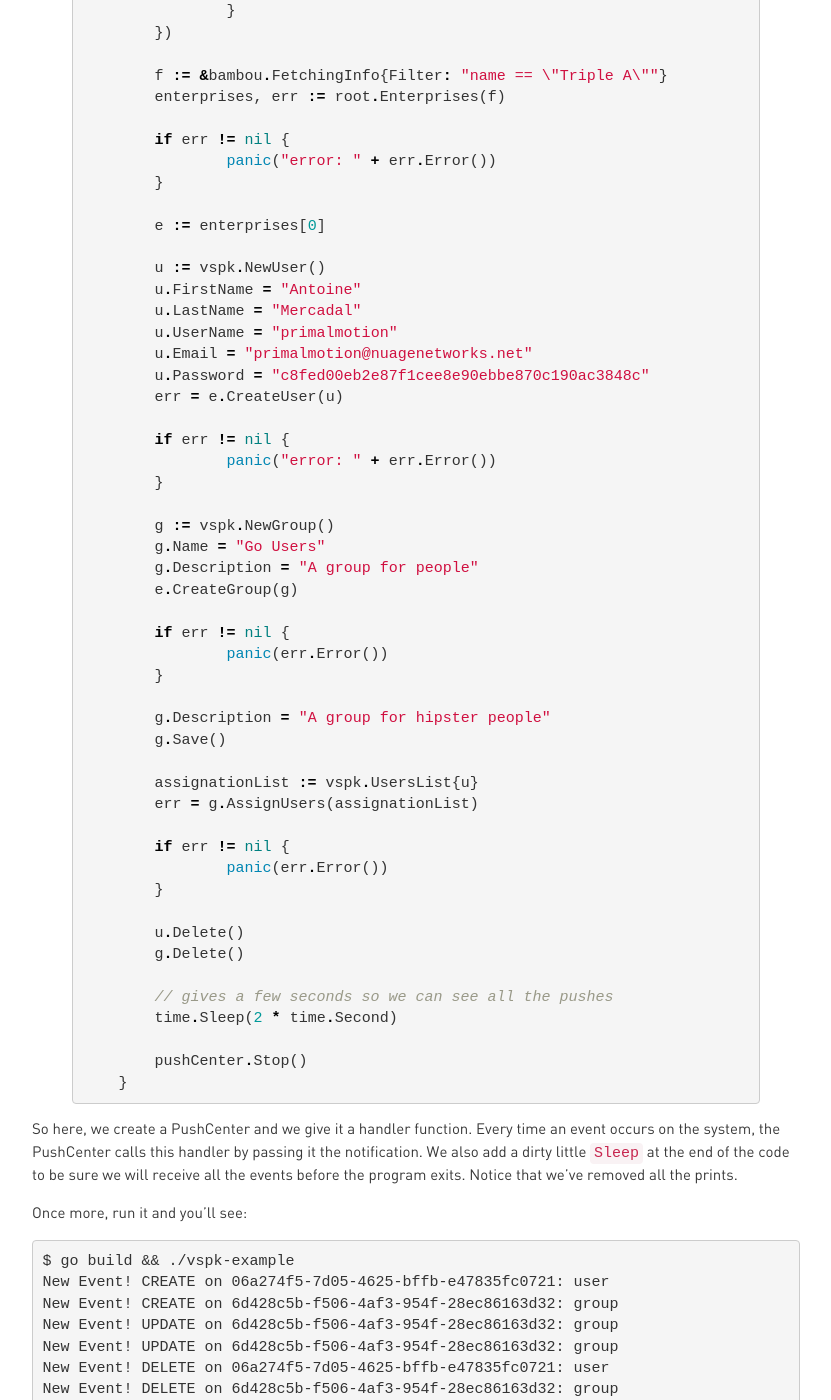
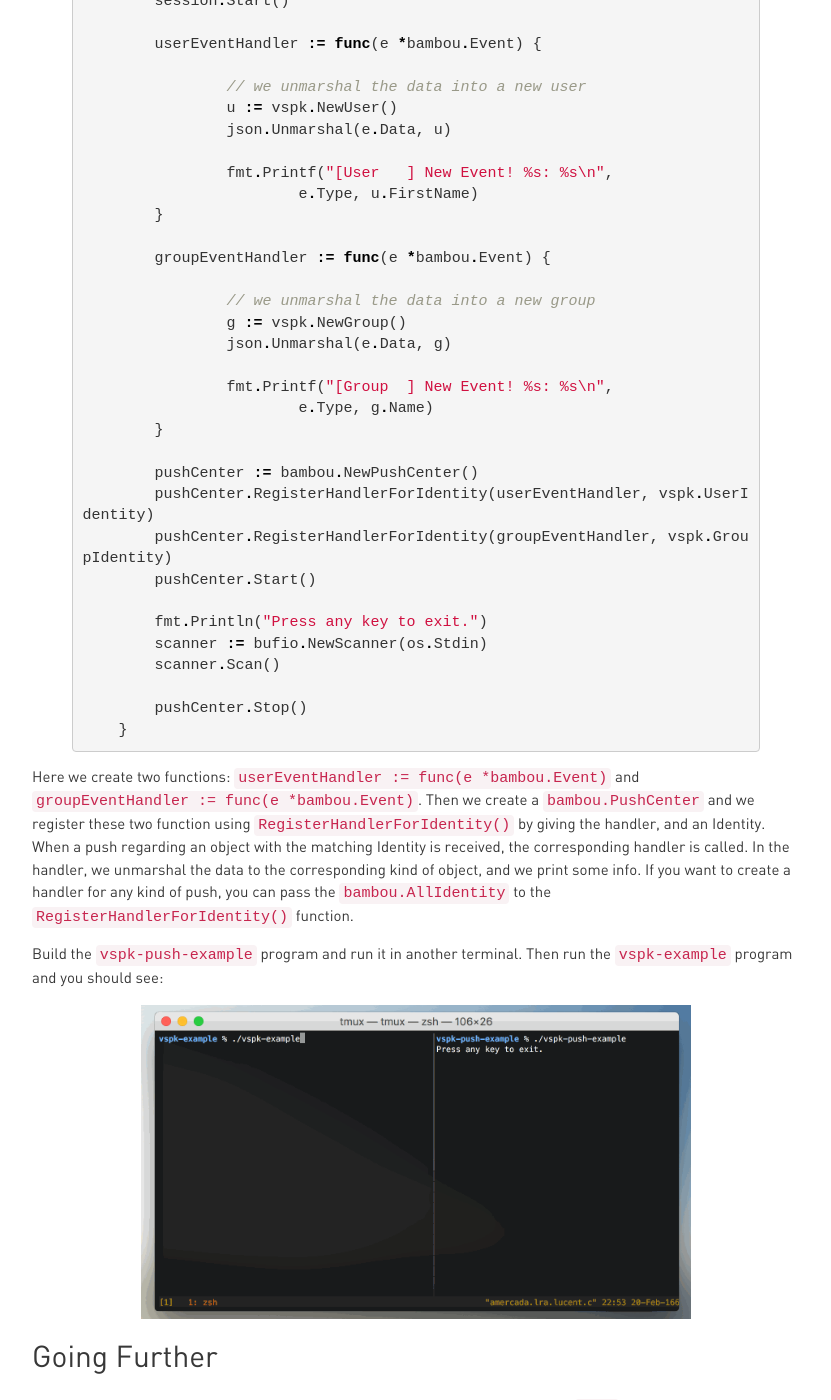
Before and after one commit to nuagenetworks/nuagenetworks.github.io, a Jekyll site: the page built from _posts/2016-02-20-Go Bambo Go.md, in a window 1280 px wide and 1400 px high, scrolled down 7917 px. Shown: the whole window, without its empty margins (224-1055 px from the left). Built offline with Jekyll 4.4.1, drawn with Linux system fonts in a browser that asks for light colours; nearby versions of some CDN libraries; some web fonts are replaced; comment, search, counter and statistics services are not loaded; some of the changed text lies outside the part shown.

Commit message:
Adapt to some minor changes

```diff
--- a/_posts/2016-02-20-Go Bambo Go.md
+++ b/_posts/2016-02-20-Go Bambo Go.md
@@ -301,97 +301,73 @@ Run it and you'll see:
     Group updated!
     User assigned! Group content: [<user:cca2d663-0c44-45f5-a291-78b82b54f9d3>]
 
-This covers the basic of the CRUD operations. The last thing I want to show you is how to use the `PushCenter`. Let's modify the code a bit so it looks like:
+This covers the basic of the CRUD operations. The last thing I want to show you is how to use the `PushCenter`. Create another little project at the same level than `vspk-example` package:
+
+    $ cd ../
+    $ mkdir vspk-push-example
+    $ touch vspk-push-example.go
+
+Then edit the `vspk-push-example.go` file so it looks like:
 
 {% highlight go %}
     package main
 
     import (
+    	"bufio"
+    	"encoding/json"
     	"fmt"
+    	"os"
+
     	"github.com/nuagenetworks/go-bambou/bambou"
     	"github.com/nuagenetworks/go-vspk/vspk"
-    	"time"
     )
 
     func main() {
 
-    	session, root := vspk.NewSession("csproot", "csproot", "csp",
-            "https://api.nuagenetworks.net:8443")
+    	session, _ := vspk.NewSession("csproot", "csproot",
+    		"csp", "https://api.nuagenetworks.net:8443")
 
     	session.Start()
 
-    	pushCenter := bambou.NewPushCenter()
+    	userEventHandler := func(e *bambou.Event) {
 
-    	pushCenter.StartWithHandler(func(n *bambou.Notification) {
+    		// we unmarshal the data into a new user
+    		u := vspk.NewUser()
+    		json.Unmarshal(e.Data, u)
 
-    		for _, e := range n.Events {
-                fmt.Printf("New Event! %s on %s: %s\n",
-                        e.Type, e.Entities[0]["ID"],
-                        e.EntityType)
-    		}
-    	})
-
-    	f := &bambou.FetchingInfo{Filter: "name == \"Triple A\""}
-    	enterprises, err := root.Enterprises(f)
-
-    	if err != nil {
-    		panic("error: " + err.Error())
+    		fmt.Printf("[User   ] New Event! %s: %s\n",
+    			e.Type, u.FirstName)
     	}
 
-    	e := enterprises[0]
+    	groupEventHandler := func(e *bambou.Event) {
 
-    	u := vspk.NewUser()
-    	u.FirstName = "Antoine"
-    	u.LastName = "Mercadal"
-    	u.UserName = "primalmotion"
-    	u.Email = "primalmotion@nuagenetworks.net"
-    	u.Password = "c8fed00eb2e87f1cee8e90ebbe870c190ac3848c"
-    	err = e.CreateUser(u)
+    		// we unmarshal the data into a new group
+    		g := vspk.NewGroup()
+    		json.Unmarshal(e.Data, g)
 
-    	if err != nil {
-    		panic("error: " + err.Error())
+    		fmt.Printf("[Group  ] New Event! %s: %s\n",
+    			e.Type, g.Name)
     	}
 
-    	g := vspk.NewGroup()
-    	g.Name = "Go Users"
-    	g.Description = "A group for people"
-    	e.CreateGroup(g)
+    	pushCenter := bambou.NewPushCenter()
+    	pushCenter.RegisterHandlerForIdentity(userEventHandler, vspk.UserIdentity)
+    	pushCenter.RegisterHandlerForIdentity(groupEventHandler, vspk.GroupIdentity)
+    	pushCenter.Start()
 
-    	if err != nil {
-    		panic(err.Error())
-    	}
-
-    	g.Description = "A group for hipster people"
-    	g.Save()
-
-    	assignationList := vspk.UsersList{u}
-    	err = g.AssignUsers(assignationList)
-
-    	if err != nil {
-    		panic(err.Error())
-    	}
-
-    	u.Delete()
-    	g.Delete()
-
-        // gives a few seconds so we can see all the pushes
-    	time.Sleep(2 * time.Second)
+    	fmt.Println("Press any key to exit.")
+    	scanner := bufio.NewScanner(os.Stdin)
+    	scanner.Scan()
 
     	pushCenter.Stop()
     }
+
 {% endhighlight %}
 
-So here, we create a PushCenter and we give it a handler function. Every time an event occurs on the system, the PushCenter calls this handler by passing it the notification. We also add a dirty little `Sleep` at the end of the code to be sure we will receive all the events before the program exits. Notice that we've removed all the prints.
+Here we create two functions: `userEventHandler := func(e *bambou.Event)` and `groupEventHandler := func(e *bambou.Event)`. Then we create a `bambou.PushCenter` and we register these two function using `RegisterHandlerForIdentity()` by giving the handler, and an Identity. When a push regarding an object with the matching Identity is received, the corresponding handler is called. In the handler, we unmarshal the data to the corresponding kind of object, and we print some info. If you want to create a handler for any kind of push, you can pass the `bambou.AllIdentity` to the `RegisterHandlerForIdentity()` function.
 
-Once more, run it and you'll see:
+Build the `vspk-push-example` program and run it in another terminal. Then run the `vspk-example` program and you should see:
 
-    $ go build && ./vspk-example
-    New Event! CREATE on 06a274f5-7d05-4625-bffb-e47835fc0721: user
-    New Event! CREATE on 6d428c5b-f506-4af3-954f-28ec86163d32: group
-    New Event! UPDATE on 6d428c5b-f506-4af3-954f-28ec86163d32: group
-    New Event! UPDATE on 6d428c5b-f506-4af3-954f-28ec86163d32: group
-    New Event! DELETE on 06a274f5-7d05-4625-bffb-e47835fc0721: user
-    New Event! DELETE on 6d428c5b-f506-4af3-954f-28ec86163d32: group
+<figure><center><img width="80%" src="{{site_url}}/img/posts/go-bambou-push.gif" alt="vspk-push-example"></center></figure>
 
 # Going Further
 
```
Also changed, not shown: img/posts/go-bambou-push.gif (added).
